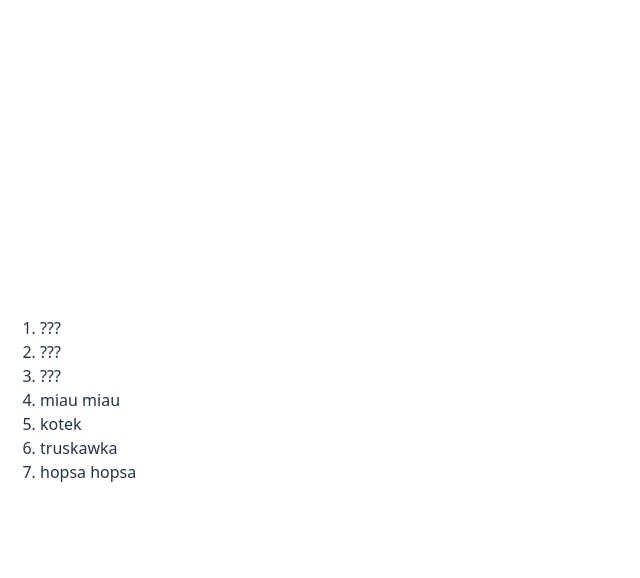
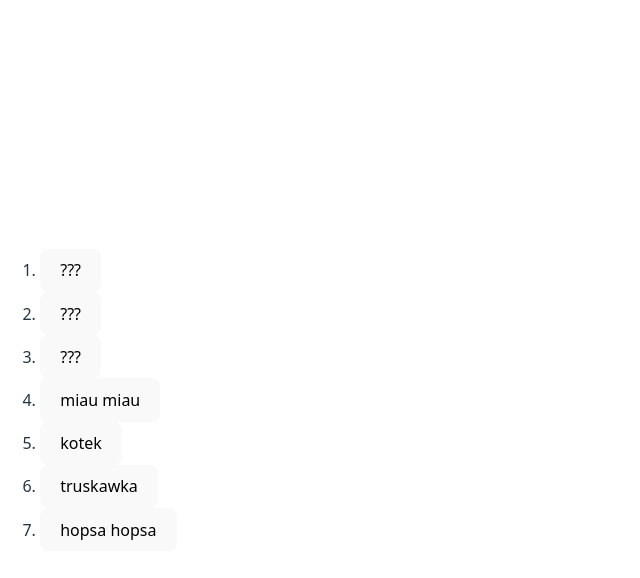
Before and after one commit to AleksandraPonikowska/tournament-app, a React (Vite) app: page / in a window 1280 px wide. Both pictures are taken after a click on the button "Submit". Shown: the top 578 px of the page, without its empty margins (0-640 px from the left). Built offline with nearby package versions, Linux system fonts and the light colour scheme.

Commit message:
Add basic funtionality

```diff
--- /dev/null
+++ b/src/components/Brackets.jsx
@@ -0,0 +1,22 @@
+import React from "react";
+
+function Brackets({contestants, onDuelStart}) {
+
+
+  return (
+    <div>
+      <ol>
+        {contestants.slice(1).map((el, index) => (
+          <li>
+          <button onClick={() => onDuelStart(index+1)}>
+              {el}
+            </button>
+
+          </li>
+        ))}
+      </ol>
+    </div>
+  );
+}
+
+export default Brackets;
--- a/src/components/Contest.jsx
+++ b/src/components/Contest.jsx
@@ -1,15 +1,28 @@
-import React from "react";
+import React, {useState} from "react";
+import Brackets from "./Brackets";
+import Duel from "./Duel";
 
-function Contest({contestants}) {
+
+function Contest({contestants, setContestants}) {
+
+  const [view, setView] = useState("brackets");
+  const [duelId, setDuelId] = useState(contestants.length);
+
+  function handleDuelStart(id) {
+    setDuelId(id);
+    setView("duel")
+  }
+
+  function handleDuelEnd(winner) {
+    contestants[duelId] = winner;
+    setView("brackets")
+  }
 
   return (
-    <div>
-      <ol>
-        {contestants.slice(1).map(el => (
-          <li>{el}</li>
-        ))}
-      </ol>
-    </div>
+    <>
+      {view === "brackets" && <Brackets contestants={contestants} onDuelStart = {handleDuelStart}/>}
+      {view === "duel" && <Duel rivals = {[contestants[duelId*2],contestants[duelId*2+1]]} onDuelEnd = {handleDuelEnd} />}
+    </>
   );
 }
 
--- /dev/null
+++ b/src/components/Duel.jsx
@@ -0,0 +1,13 @@
+import React from "react";
+
+function Duel({rivals, onDuelEnd}) {
+
+  return (
+    <div>
+        <button onClick={() => onDuelEnd(rivals[0])}>{rivals[0]}</button>
+        <button onClick={() => onDuelEnd(rivals[1])}>{rivals[1]}</button>
+    </div>
+  );
+}
+
+export default Duel;
```
